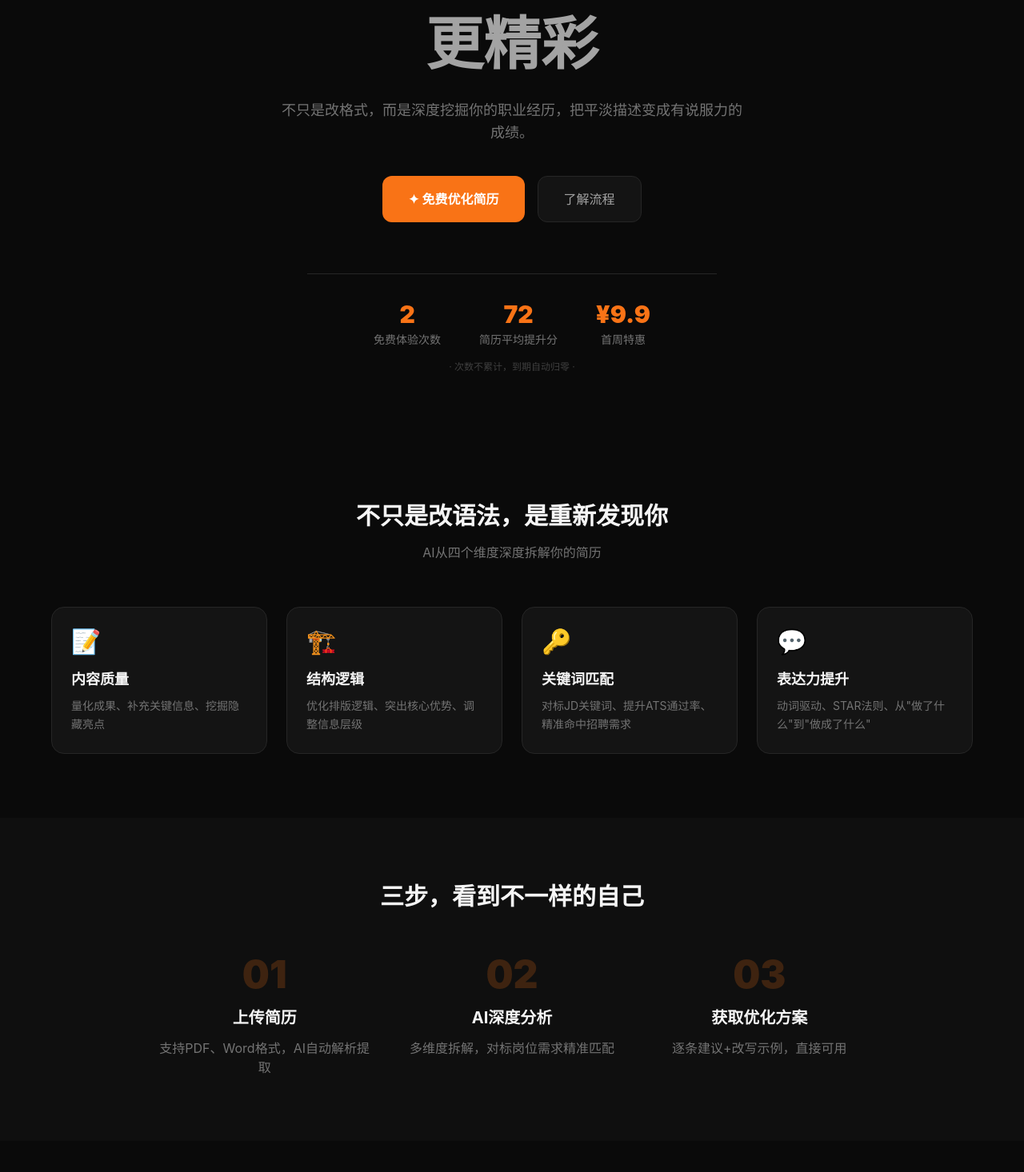
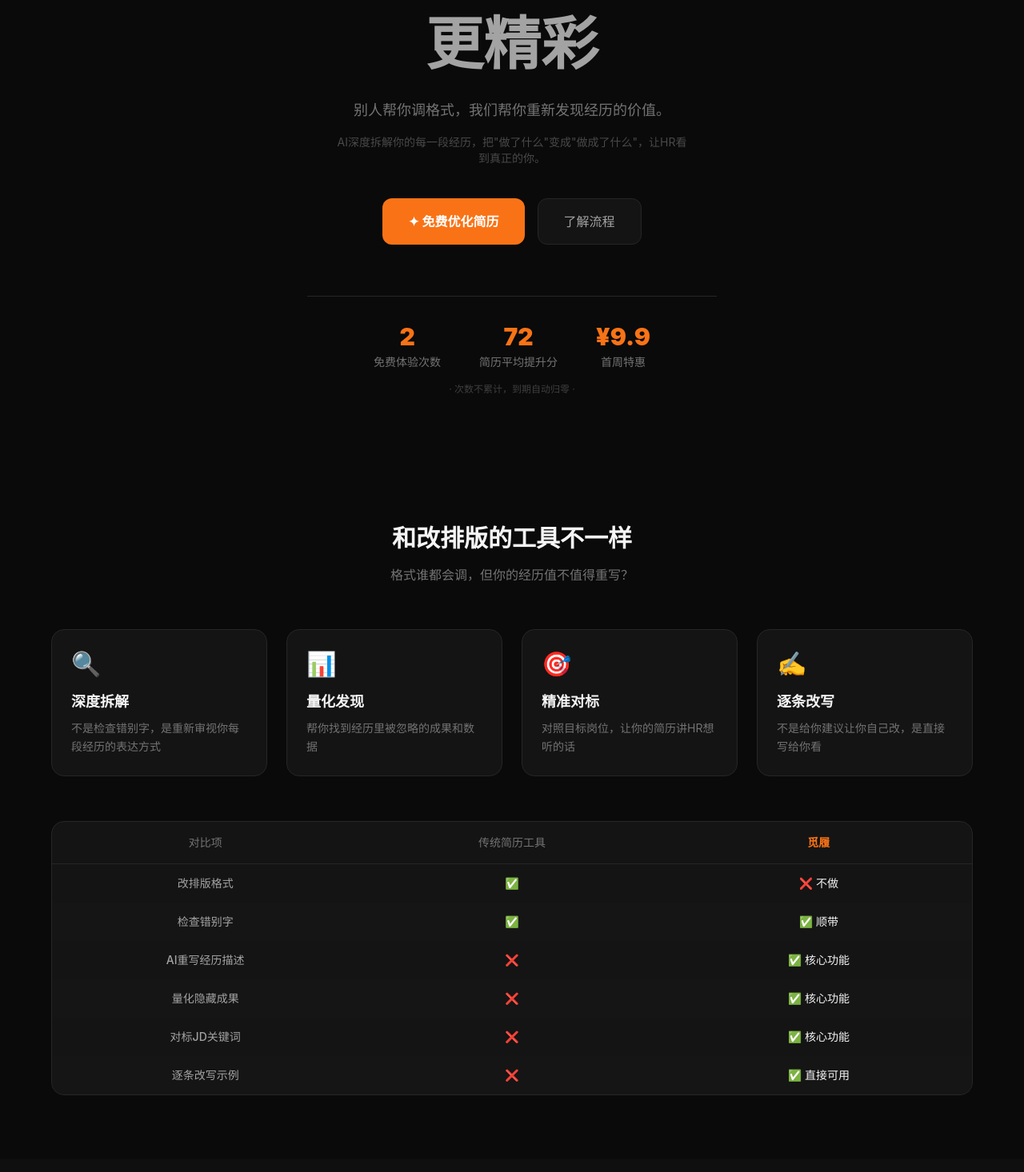
Before and after one commit to Bluewewewewe/milv-resume, a Next.js app: page / in a window 1280 px wide. Shown: the part 364-1830 px from the top of the page at 80% size. Built offline with nearby package versions, Linux system fonts and the light colour scheme.

Commit message:
feat: 差异化对比表+每天仅需+省X元+UI优化

```diff
--- a/src/app/page.tsx
+++ b/src/app/page.tsx
@@ -229,13 +229,16 @@ export default function Home() {
       <section className="pt-32 pb-20 px-6">
         <div className="max-w-4xl mx-auto text-center">
           <span className="inline-block px-4 py-1.5 bg-brand/10 text-brand text-sm rounded-full mb-8 border border-brand/20">
-            AI驱动 · 发现你的闪光点
+            不是改排版，是改内容
           </span>
           <h1 className="text-5xl md:text-7xl font-black leading-tight mb-6">
             你的经历<br /><span className="text-brand">比你以为的</span><br /><span className="text-text-secondary">更精彩</span>
           </h1>
-          <p className="text-text-muted text-lg max-w-xl mx-auto mb-10">
-            不只是改格式，而是深度挖掘你的职业经历，把平淡描述变成有说服力的成绩。
+          <p className="text-text-muted text-lg max-w-xl mx-auto mb-4">
+            别人帮你调格式，我们帮你重新发现经历的价值。
+          </p>
+          <p className="text-text-muted/60 text-sm max-w-md mx-auto mb-10">
+            AI深度拆解你的每一段经历，把"做了什么"变成"做成了什么"，让HR看到真正的你。
           </p>
           <div className="flex gap-4 justify-center">
             <button onClick={handleAnalyze} className="px-8 py-4 bg-brand hover:bg-brand-dark text-white font-bold rounded-xl transition-all hover:scale-105 flex items-center gap-2">
@@ -257,19 +260,41 @@ export default function Home() {
       {/* 功能 */}
       <section id="features" className="py-20 px-6">
         <div className="max-w-6xl mx-auto">
-          <h2 className="text-3xl font-bold text-center mb-4">不只是改语法，是重新发现你</h2>
-          <p className="text-text-muted text-center mb-14">AI从四个维度深度拆解你的简历</p>
+          <h2 className="text-3xl font-bold text-center mb-4">和改排版的工具不一样</h2>
+          <p className="text-text-muted text-center mb-14">格式谁都会调，但你的经历值不值得重写？</p>
           <div className="grid md:grid-cols-4 gap-6">
             {[
-              { icon: '📝', title: '内容质量', desc: '量化成果、补充关键信息、挖掘隐藏亮点' },
-              { icon: '🏗️', title: '结构逻辑', desc: '优化排版逻辑、突出核心优势、调整信息层级' },
-              { icon: '🔑', title: '关键词匹配', desc: '对标JD关键词、提升ATS通过率、精准命中招聘需求' },
-              { icon: '💬', title: '表达力提升', desc: '动词驱动、STAR法则、从"做了什么"到"做成了什么"' },
+              { icon: '🔍', title: '深度拆解', desc: '不是检查错别字，是重新审视你每段经历的表达方式' },
+              { icon: '📊', title: '量化发现', desc: '帮你找到经历里被忽略的成果和数据' },
+              { icon: '🎯', title: '精准对标', desc: '对照目标岗位，让你的简历讲HR想听的话' },
+              { icon: '✍️', title: '逐条改写', desc: '不是给你建议让你自己改，是直接写给你看' },
             ].map((item) => (
               <div key={item.title} className="p-6 bg-surface-card rounded-2xl border border-border hover:border-brand/40 transition-all group">
                 <div className="text-3xl mb-4">{item.icon}</div>
                 <h3 className="font-bold text-lg mb-2 group-hover:text-brand transition-colors">{item.title}</h3>
                 <p className="text-text-muted text-sm leading-relaxed">{item.desc}</p>
+              </div>
+            ))}
+          </div>
+          {/* 差异对比 */}
+          <div className="mt-14 bg-surface-card rounded-2xl border border-border overflow-hidden">
+            <div className="grid grid-cols-3 text-center border-b border-border">
+              <div className="py-4 px-4 text-text-muted text-sm font-medium">对比项</div>
+              <div className="py-4 px-4 text-text-muted text-sm font-medium">传统简历工具</div>
+              <div className="py-4 px-4 text-brand text-sm font-bold">觅履</div>
+            </div>
+            {[
+              ['改排版格式', '✅', '❌ 不做'],
+              ['检查错别字', '✅', '✅ 顺带'],
+              ['AI重写经历描述', '❌', '✅ 核心功能'],
+              ['量化隐藏成果', '❌', '✅ 核心功能'],
+              ['对标JD关键词', '❌', '✅ 核心功能'],
+              ['逐条改写示例', '❌', '✅ 直接可用'],
+            ].map(([label, old, neu], i) => (
+              <div key={i} className={`grid grid-cols-3 text-center text-sm ${i % 2 === 0 ? 'bg-surface-card' : 'bg-surface-hover/30'}`}>
+                <div className="py-3.5 px-4 text-text-secondary font-medium">{label}</div>
+                <div className="py-3.5 px-4 text-text-muted">{old}</div>
+                <div className="py-3.5 px-4 text-text-primary font-medium">{neu}</div>
               </div>
             ))}
           </div>
@@ -348,12 +373,12 @@ export default function Home() {
           <div className="mb-10">
             <div className="flex items-center gap-3 mb-6">
               <h3 className="text-xl font-bold">基础版</h3>
-              <span className="text-text-muted text-sm">AI分析 + 基础建议 + 关键词检查</span>
+              <span className="text-text-muted text-sm">AI分析 + 优化建议 + 关键词检查</span>
             </div>
             <div className="grid md:grid-cols-3 gap-5">
-              <PriceCard plan="basic_weekly" price="¥9.9" desc="/周" features={['5次AI分析', '基础优化建议', '关键词检查']} current={user?.plan === 'basic_weekly'} />
-              <PriceCard plan="basic_monthly" price="¥29" desc="/月" features={['12次AI分析', '基础优化建议', '关键词检查']} current={user?.plan === 'basic_monthly'} badge="热门" />
-              <PriceCard plan="basic_quarterly" price="¥59" desc="/季" features={['30次AI分析', '基础优化建议', '关键词检查']} current={user?.plan === 'basic_quarterly'} />
+              <PriceCard plan="basic_weekly" price="¥9.9" desc="/周" dailyPrice="¥1.4/天" features={['5次AI分析', '优化建议', '关键词检查']} current={user?.plan === 'basic_weekly'} />
+              <PriceCard plan="basic_monthly" price="¥29" desc="/月" dailyPrice="¥0.97/天" features={['12次AI分析', '优化建议', '关键词检查']} current={user?.plan === 'basic_monthly'} badge="热门" savings="省¥9.8" />
+              <PriceCard plan="basic_quarterly" price="¥59" desc="/季" dailyPrice="¥0.66/天" features={['30次AI分析', '优化建议', '关键词检查']} current={user?.plan === 'basic_quarterly'} savings="省¥28" />
             </div>
           </div>
 
@@ -361,12 +386,12 @@ export default function Home() {
           <div>
             <div className="flex items-center gap-3 mb-6">
               <h3 className="text-xl font-bold">专业版</h3>
-              <span className="text-brand text-sm font-medium">推荐 · 全部功能 + JD匹配 + 改写示例</span>
+              <span className="text-brand text-sm font-medium">推荐 · 解锁全部能力</span>
             </div>
             <div className="grid md:grid-cols-3 gap-5">
-              <PriceCard plan="pro_weekly" price="¥19.9" desc="/周" features={['5次AI分析', '全部优化功能', 'JD精准匹配', '逐条改写示例']} current={user?.plan === 'pro_weekly'} />
-              <PriceCard plan="pro_monthly" price="¥49" desc="/月" features={['12次AI分析', '全部优化功能', 'JD精准匹配', '逐条改写示例', '优先客服']} current={user?.plan === 'pro_monthly'} highlight badge="最受欢迎" />
-              <PriceCard plan="pro_quarterly" price="¥99" desc="/季" features={['30次AI分析', '全部优化功能', '求职全周期覆盖', '新功能优先体验']} current={user?.plan === 'pro_quarterly'} badge="最划算" />
+              <PriceCard plan="pro_weekly" price="¥19.9" desc="/周" dailyPrice="¥2.8/天" features={['5次AI分析', '全部优化功能', 'JD精准匹配', '逐条改写示例']} current={user?.plan === 'pro_weekly'} />
+              <PriceCard plan="pro_monthly" price="¥49" desc="/月" dailyPrice="¥1.6/天" features={['12次AI分析', '全部优化功能', 'JD精准匹配', '逐条改写示例', '优先客服']} current={user?.plan === 'pro_monthly'} highlight badge="最受欢迎" savings="省¥30" />
+              <PriceCard plan="pro_quarterly" price="¥99" desc="/季" dailyPrice="¥1.1/天" features={['30次AI分析', '全部优化功能', '求职全周期覆盖', '新功能优先体验']} current={user?.plan === 'pro_quarterly'} badge="最划算" savings="省¥99" />
             </div>
           </div>
 
@@ -500,10 +525,11 @@ function AnalysisReport({ result }: { result: AnalysisResult }) {
   )
 }
 
-function PriceCard({ plan, price, desc, features, current, highlight, badge }: { plan: string; price: string; desc: string; features: string[]; current: boolean; highlight?: boolean; badge?: string }) {
+function PriceCard({ plan, price, desc, dailyPrice, features, current, highlight, badge, savings }: { plan: string; price: string; desc: string; dailyPrice?: string; features: string[]; current: boolean; highlight?: boolean; badge?: string; savings?: string }) {
   return (
-    <div className={`rounded-2xl p-6 border transition-all ${highlight ? 'border-brand bg-brand/5 scale-105' : 'border-border bg-surface-card'}`}>
+    <div className={`rounded-2xl p-6 border transition-all relative ${highlight ? 'border-brand bg-brand/5 scale-105' : 'border-border bg-surface-card'}`}>
       {badge && <div className="text-center mb-3"><span className="bg-brand text-white text-xs px-3 py-1 rounded-full font-medium">{badge}</span></div>}
+      {savings && <div className="absolute top-4 right-4 bg-brand/10 text-brand text-xs px-2 py-0.5 rounded font-medium">{savings}</div>}
       <div className="text-center mb-6">
         <h3 className="font-bold text-lg mb-1">
           {plan === 'free' ? '免费体验' :
@@ -512,6 +538,7 @@ function PriceCard({ plan, price, desc, features, current, highlight, badge }: {
            plan}
         </h3>
         <div className="flex items-baseline justify-center gap-1"><span className="text-4xl font-black">{price}</span><span className="text-text-muted text-sm">{desc}</span></div>
+        {dailyPrice && <div className="text-text-muted/60 text-xs mt-1">{dailyPrice}</div>}
       </div>
       <ul className="space-y-3 mb-6">{features.map((f) => <li key={f} className="text-text-secondary text-sm flex items-center gap-2"><span className="text-brand">✓</span>{f}</li>)}</ul>
       <button className={`w-full py-3 rounded-xl font-medium text-sm transition-all ${current ? 'bg-border text-text-muted cursor-default' : highlight ? 'bg-brand hover:bg-brand-dark text-white' : 'bg-surface-hover hover:bg-border text-text-primary border border-border'}`}>{current ? '当前方案' : '选择方案'}</button>
```
